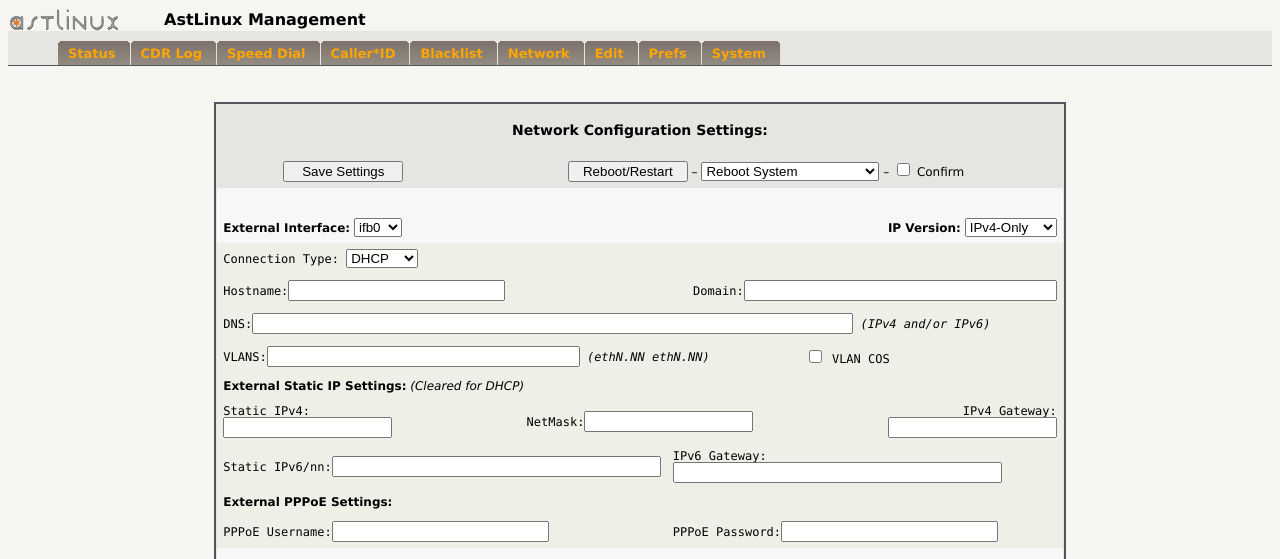
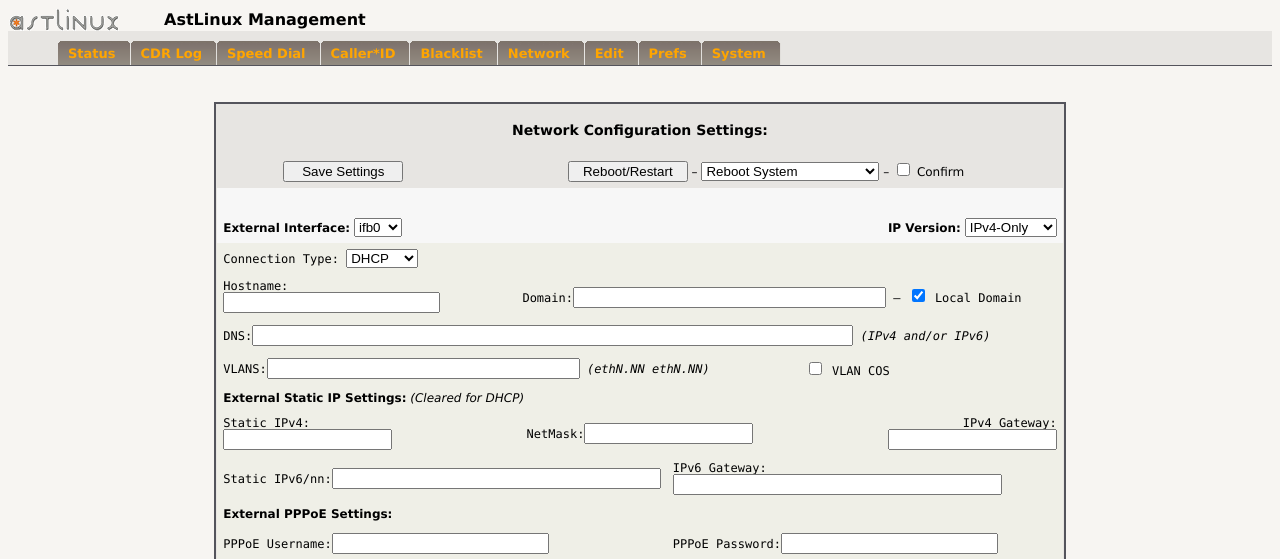
Before and after one commit to astlinux-project/astlinux, a PHP site: page /admin/network.php in a window 1280 px wide. Shown: the top 559 px of the page. Run offline with PHP 8.4, Linux system fonts and the light colour scheme; data that the repository does not hold is empty.

Commit message:
web interface, Network tab, added support for LOCALDNS_LOCAL_DOMAIN variable, 'Local Domain'
git-svn-id: https://svn.code.sf.net/p/astlinux/code/branches/1.0@5422 57edc7d3-a90e-0410-b364-91459a37fc5a

```diff
--- a/package/webinterface/altweb/admin/network.php
+++ b/package/webinterface/altweb/admin/network.php
@@ -1,6 +1,6 @@
 <?php
 
-// Copyright (C) 2008-2011 Lonnie Abelbeck
+// Copyright (C) 2008-2012 Lonnie Abelbeck
 // This is free software, licensed under the GNU General Public License
 // version 3 as published by the Free Software Foundation; you can
 // redistribute it and/or modify it under the terms of the GNU
@@ -29,6 +29,7 @@
 // 03-24-2011, Added HTTP_LISTING and HTTPS_LISTING support
 // 05-24-2011, Added SIP Monitoring
 // 12-03-2011, Added HTTP_ACCESSLOG and HTTPS_ACCESSLOG support
+// 01-28-2012, Added LOCALDNS_LOCAL_DOMAIN support
 //
 // System location of rc.conf file
 $CONFFILE = '/etc/rc.conf';
@@ -218,6 +219,9 @@
 
   $value = 'DOMAIN="'.trim($_POST['domain']).'"';
   fwrite($fp, "### Domain\n".$value."\n");
+
+  $value = isset($_POST['local_domain']) ? 'LOCALDNS_LOCAL_DOMAIN="yes"' : 'LOCALDNS_LOCAL_DOMAIN="no"';
+  fwrite($fp, "### Local Domain\n".$value."\n");
 
   $value = 'DNS="'.trim($_POST['dns']).'"';
   fwrite($fp, "### DNS Servers\n".$value."\n");
@@ -996,12 +1000,16 @@
   putHtml('<option value="pppoe"'.$sel.'>PPPoE</option>');
   putHtml('</select>');
   putHtml('</td></tr>');
-  putHtml('<tr class="dtrow1"><td style="text-align: left;" colspan="3">');
+
+  putHtml('<tr class="dtrow1"><td style="text-align: left;" colspan="2">');
   $value = getVARdef($db, 'HOSTNAME', $cur_db);
   putHtml('Hostname:<input type="text" size="24" maxlength="32" value="'.$value.'" name="hostname" /></td>');
-  putHtml('<td style="text-align: right;" colspan="3">');
+  putHtml('<td style="text-align: center;" colspan="4">');
   $value = getVARdef($db, 'DOMAIN', $cur_db);
-  putHtml('Domain:<input type="text" size="36" maxlength="64" value="'.$value.'" name="domain" /></td></tr>');
+  putHtml('Domain:<input type="text" size="36" maxlength="128" value="'.$value.'" name="domain" />');
+  $sel = (getVARdef($db, 'LOCALDNS_LOCAL_DOMAIN', $cur_db) !== 'no') ? ' checked="checked"' : '';
+  putHtml('&ndash;&nbsp;<input type="checkbox" value="local_domain" name="local_domain"'.$sel.' />&nbsp;Local Domain</td></tr>');
+
   putHtml('<tr class="dtrow1"><td style="text-align: left;" colspan="6">');
   $value = getVARdef($db, 'DNS', $cur_db);
   putHtml('DNS:<input type="text" size="72" maxlength="256" value="'.$value.'" name="dns" />&nbsp;<i>(IPv4 and/or IPv6)</i></td></tr>');
```
